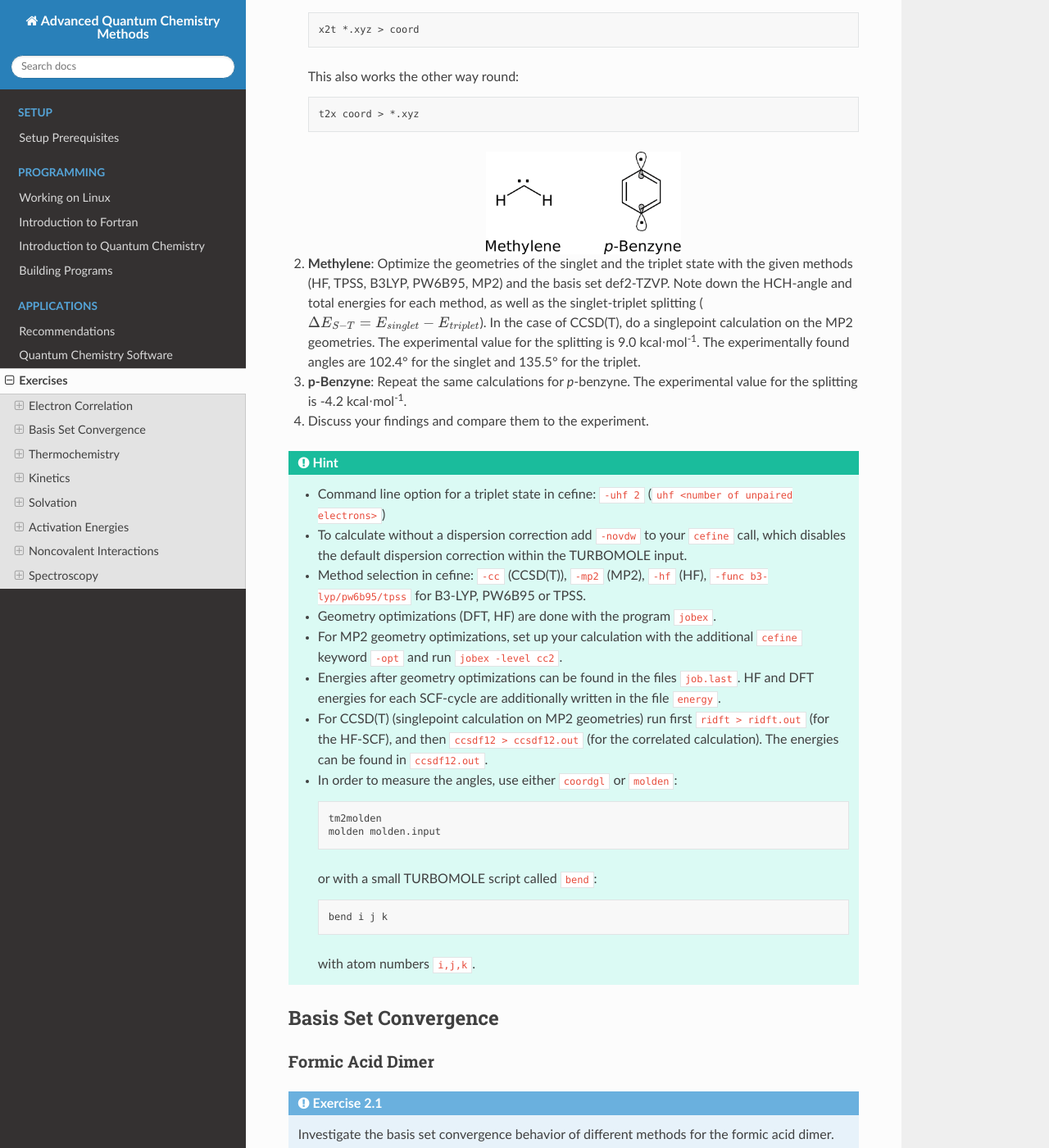
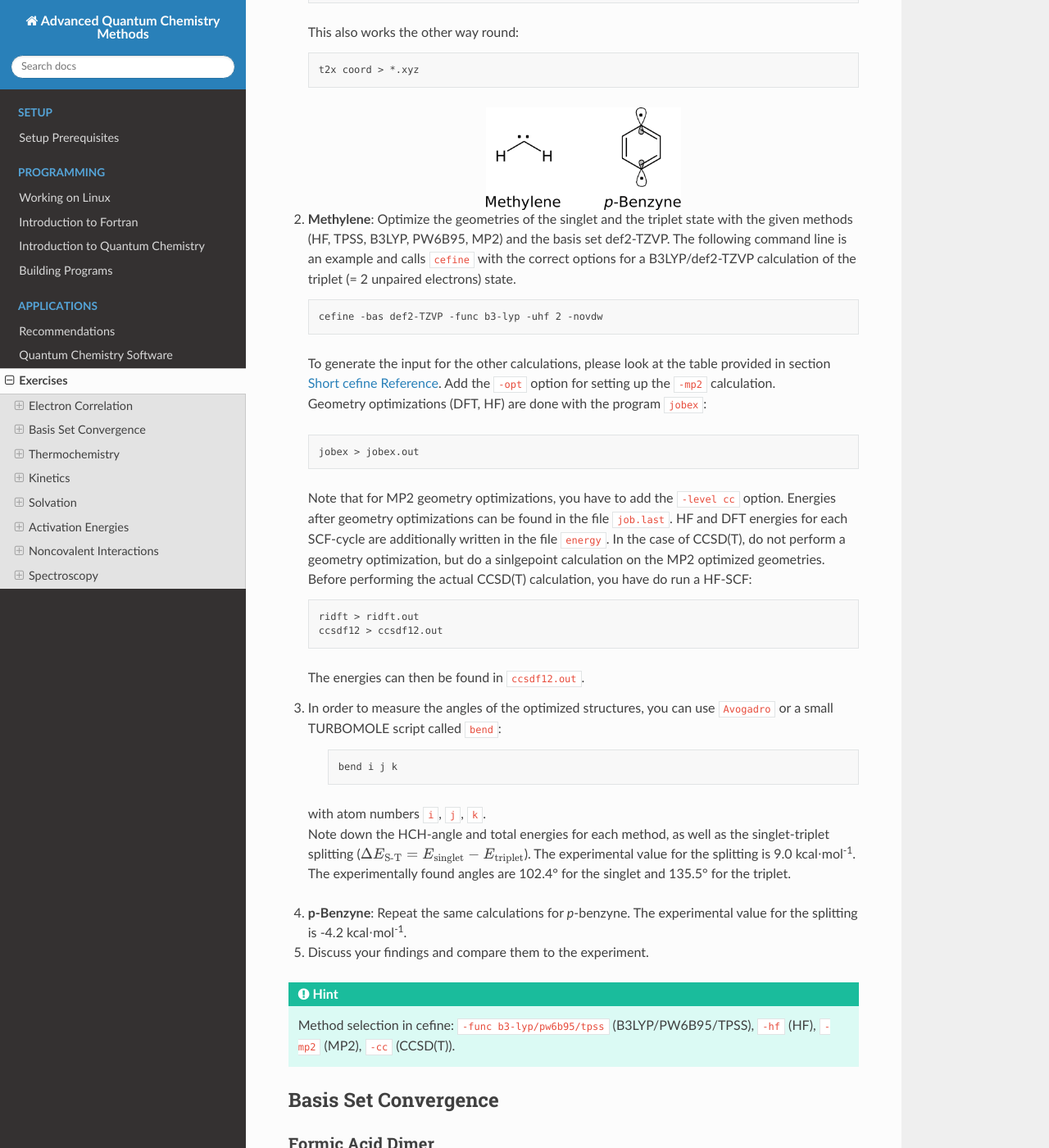
Before and after one commit to grimme-lab/qc2-teaching, a Sphinx documentation site: the page built from doc/apps-ex.rst, in a window 1280 px wide and 1400 px high, scrolled down 2999 px. Shown: the whole window at 82% size. Built offline with Sphinx 7.4.7 and the Read the Docs theme 2.0.0, drawn with Linux system fonts in a browser that asks for light colours; some of the changed text lies outside the part shown.

Commit message:
changed ex 1.2 for better guidance and reduced the hint; changed TM scripts list to table

```diff
--- a/doc/apps-ex.rst
+++ b/doc/apps-ex.rst
@@ -81,13 +81,9 @@ Multireference Methods
 
       orca *.inp > *.out
 
-3. Plot the resulting potential energy curves using ``xmgrace`` or ``gnuplot``. To do
-   this, delete the first line in the files ``<filename>.trj*.dat`` and
-   read them directly with ``xmgrace`` (find out which file is the right one yourself):
-
-   .. code-block:: none
-
-      xmgrace trj*.dat
+3. Plot the resulting potential energy curves using *e.g.* with ``gnuplot`` (see section
+   :ref:`Plotting`). To do so, delete the first line in the files ``<filename>.trj*.dat``
+   to read them (find out which file is the right one yourself).
 
 4. Calculate the energies for hydrogen and fluorine atoms for all given methods.
    Which methods will yield the identical energies for the hydrogen atom?
@@ -125,9 +121,10 @@ specified otherwise we will use the RI approximation throughout.
       ...
       $end
 
-   You can either create the files by hand or use the program ``molden``
-   for this purpose. The program ``molden`` uses |angst| as unit, but the unit for the ``coord`` file
-   has to be Bohr (atomic units). To convert a \*.xyz file into a coord file you can use the command
+   You can either create the files by hand or use the program ``Avogadro`` for this purpose
+   (see section :ref:`Software for visualization of molecules`). ``Avogadro`` uses
+   |angst| as unit, but the unit for the ``coord`` file has to be Bohr (atomic units). To
+   convert a \*.xyz file into a coord file you can use the command
 
    .. code-block:: none
 
@@ -145,44 +142,53 @@ specified otherwise we will use the RI approximation throughout.
 
 2. **Methylene**: Optimize the geometries of the singlet and the triplet state
    with the given methods (HF, TPSS, B3LYP, PW6B95, MP2) and the basis set def2-TZVP.
-   Note down the HCH-angle and total energies for each method, as well as the singlet-triplet
-   splitting (:math:`\Delta E_{S-T} = E_{singlet} - E_{triplet}`). In the case of CCSD(T), do a singlepoint
-   calculation on the MP2 geometries.
-   The experimental value for the splitting is 9.0 kcal\ |mult|\ mol\ :sup:`-1`. The experimentally found angles are
-   102.4° for the singlet and 135.5° for the triplet.
+   The following command line is an example and calls ``cefine`` with the correct
+   options for a B3LYP/def2-TZVP calculation of the triplet (= 2 unpaired electrons) state.
 
-3. **p-Benzyne**: Repeat the same calculations for *p*-benzyne. The experimental value
-   for the splitting is -4.2 kcal\ |mult|\ mol\ :sup:`-1`.
+   .. code-block:: none
 
-4. Discuss your findings and compare them to the experiment.
+      cefine -bas def2-TZVP -func b3-lyp -uhf 2 -novdw
 
-.. hint::
+   | To generate the input for the other calculations, please look at the table provided in section :ref:`Short cefine reference`. Add the ``-opt`` option for setting up the ``-mp2`` calculation.
+   | Geometry optimizations (DFT, HF) are done with the program ``jobex``:
 
-   - Command line option for a triplet state in cefine: ``-uhf 2`` (``uhf <number of unpaired electrons>``)
-   - To calculate without a dispersion correction add ``-novdw`` to your ``cefine`` call, which disables the default dispersion correction within the TURBOMOLE input.
-   - Method selection in cefine: ``-cc`` (CCSD(T)), ``-mp2`` (MP2), ``-hf`` (HF), ``-func b3-lyp/pw6b95/tpss``
-     for B3-LYP, PW6B95 or TPSS.
-   - Geometry optimizations (DFT, HF) are done with the program ``jobex``.
-   - For MP2 geometry optimizations, set up your calculation with the additional ``cefine`` keyword ``-opt`` and run ``jobex -level cc2``.
-   - Energies after geometry optimizations can be found in the files ``job.last``. HF and DFT energies
-     for each SCF-cycle are additionally written in the file ``energy``.
-   - For CCSD(T) (singlepoint calculation on MP2 geometries) run first ``ridft > ridft.out`` (for the HF-SCF),
-     and then ``ccsdf12 > ccsdf12.out`` (for the correlated calculation).
-     The energies can be found in ``ccsdf12.out``.
-   - In order to measure the angles, use either ``coordgl`` or ``molden``:
+   .. code-block:: none
 
-     .. code-block:: none
+      jobex > jobex.out
 
-        tm2molden
-        molden molden.input
+   Note that for MP2 geometry optimizations, you have to add the ``-level cc`` option.
+   Energies after geometry optimizations can be found in the file ``job.last``. HF and DFT
+   energies for each SCF-cycle are additionally written in the file ``energy``.
+   In the case of CCSD(T), do not perform a geometry optimization, but do a sinlgepoint
+   calculation on the MP2 optimized geometries. Before performing the actual CCSD(T)
+   calculation, you have do run a HF-SCF:
 
-     or with a small TURBOMOLE script called ``bend``:
+   .. code-block:: none
+
+      ridft > ridft.out
+      ccsdf12 > ccsdf12.out
+
+   The energies can then be found in ``ccsdf12.out``.
+
+3. In order to measure the angles of the optimized structures, you can use ``Avogadro``
+   or a small TURBOMOLE script called ``bend``:
 
      .. code-block:: none
 
         bend i j k
 
-     with atom numbers ``i,j,k``.
+   | with atom numbers ``i``, ``j``, ``k``.
+   | Note down the HCH-angle and total energies for each method, as well as the singlet-triplet splitting (:math:`\Delta E_\text{S-T} = E_\text{singlet} - E_\text{triplet}`). The experimental value for the splitting is 9.0 kcal\ |mult|\ mol\ :sup:`-1`. The experimentally found angles are 102.4° for the singlet and 135.5° for the triplet.
+
+4. **p-Benzyne**: Repeat the same calculations for *p*-benzyne. The experimental value
+   for the splitting is -4.2 kcal\ |mult|\ mol\ :sup:`-1`.
+
+5. Discuss your findings and compare them to the experiment.
+
+.. hint::
+
+   Method selection in cefine: ``-func b3-lyp/pw6b95/tpss`` (B3LYP/PW6B95/TPSS), ``-hf`` (HF),
+   ``-mp2`` (MP2), ``-cc`` (CCSD(T)).
 
 Basis Set Convergence
 ---------------------
--- a/doc/recommendations_application-part.rst
+++ b/doc/recommendations_application-part.rst
@@ -22,12 +22,15 @@ If you now want to login to a computer at the Mulliken Center, you have to enabl
 
 Without the *-Y*, the graphical connection will not work.
 
+.. _Software for visualization of molecules:
 
 Software for visualization of molecules
 ========================================
 A quantum chemical calculation always needs a structure as input (and will often result in a modified structure as output), so you need some kind of visualization program to create the desired molecule or to look at it. We recommend the use of the program `Avogadro <https://avogadro.cc/>`_ to generate and manipulate molecules.
 Next, you will need the program `molden <http://cheminf.cmbi.ru.nl/molden/>`_ for some exercises. You can also use ``molden`` for generation and manipulation of molecules, but we recommend the use of ``Avogadro``.
 Of course you can also use any other visualization software you know. Please remember that for some exercises it is important to keep the atom count during the manipulation of the molecule geometry, which some of the more common programs do not do (``Avogadro`` keeps it).
+
+.. _Plotting:
 
 Plotting
 ==============
```
Also changed, not shown: doc/apps-setup.rst (+31 -15 lines).
